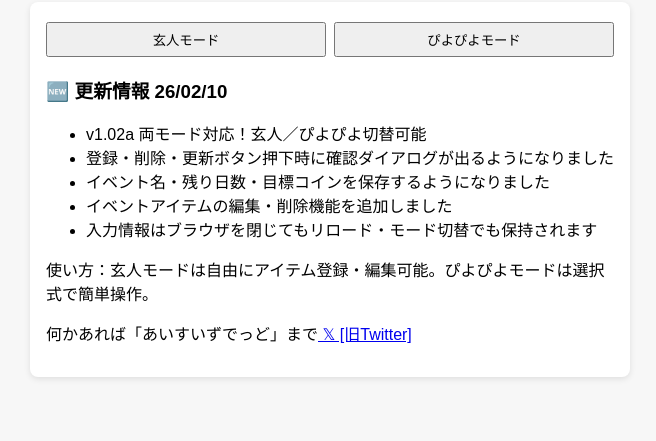
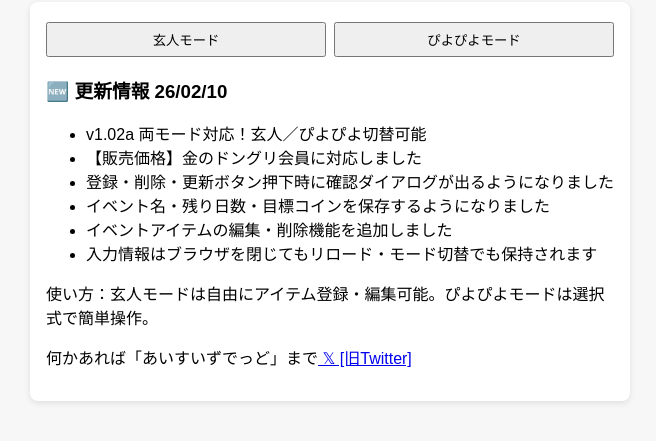
Before and after one commit to k1sxsh0t-byte/heartopia_tool, a plain HTML site: page index.html in a window 1280 px wide. Shown: the part 103-544 px from the top of the page, without its empty margins (310-966 px from the left). Drawn offline with Linux system fonts and the light colour scheme.

Commit message:
Update index.html

```diff
--- a/index.html
+++ b/index.html
@@ -40,6 +40,7 @@ pre { background:#f3f3f3; padding:8px; border-radius:4px; white-space:pre-wrap;
   <h3>🆕 更新情報 26/02/10</h3>
   <ul>
     <li>v1.02a 両モード対応！玄人／ぴよぴよ切替可能</li>
+    <li>【販売価格】金のドングリ会員に対応しました</li>
     <li>登録・削除・更新ボタン押下時に確認ダイアログが出るようになりました</li>
     <li>イベント名・残り日数・目標コインを保存するようになりました</li>
     <li>イベントアイテムの編集・削除機能を追加しました</li>
```
